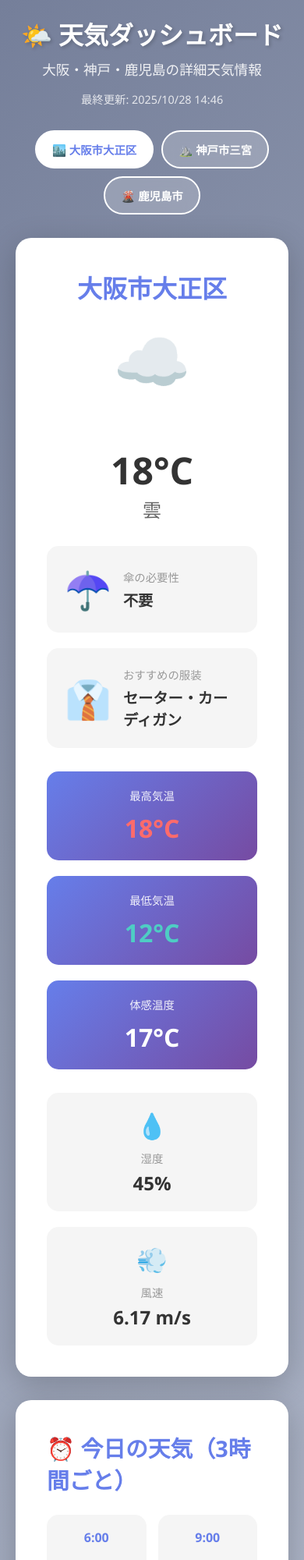
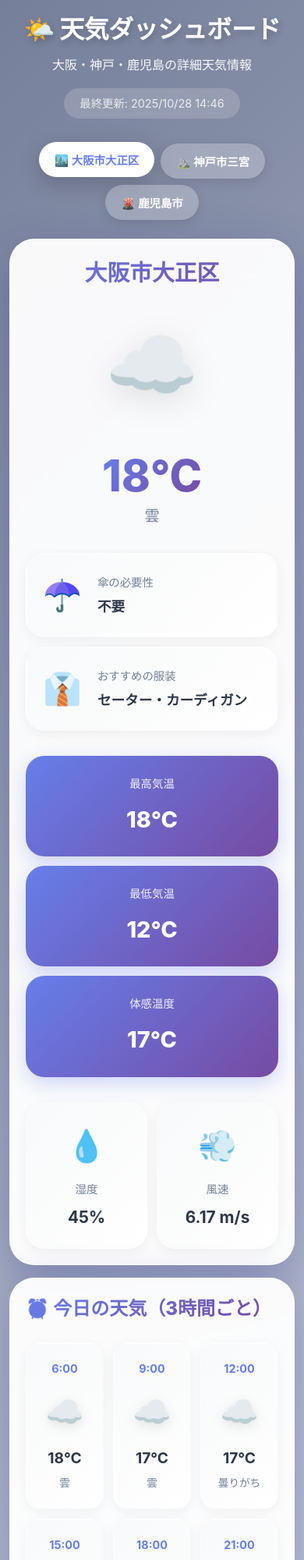
Before and after one commit to tkjo155/github-actions-handson, a website: page public/index.html in a window 390 px wide. Shown: the top 2000 px of the page at 78% size. Drawn offline with Linux system fonts and the light colour scheme.

Commit message:
Modernize UI: glassmorphism, better mobile, smooth animations

```diff
--- a/public/css/style.css
+++ b/public/css/style.css
@@ -4,12 +4,26 @@
     box-sizing: border-box;
 }
 
+:root {
+    --primary-gradient: linear-gradient(135deg, #667eea 0%, #764ba2 100%);
+    --glass-bg: rgba(255, 255, 255, 0.95);
+    --glass-border: rgba(255, 255, 255, 0.3);
+    --shadow-soft: 0 8px 32px 0 rgba(31, 38, 135, 0.15);
+    --shadow-medium: 0 15px 40px 0 rgba(31, 38, 135, 0.2);
+    --shadow-strong: 0 20px 60px 0 rgba(31, 38, 135, 0.3);
+    --text-dark: #2d3748;
+    --text-light: #718096;
+    --border-radius: 24px;
+    --border-radius-lg: 32px;
+}
+
 body {
-    font-family: 'Segoe UI', Tahoma, Geneva, Verdana, sans-serif;
-    background: linear-gradient(135deg, #667eea 0%, #764ba2 100%);
+    font-family: -apple-system, BlinkMacSystemFont, 'Segoe UI', 'Roboto', 'Helvetica Neue', Arial, sans-serif;
+    background: var(--primary-gradient);
     min-height: 100vh;
-    padding: 20px;
-    color: #333;
+    padding: 16px;
+    color: var(--text-dark);
+    line-height: 1.6;
 }
 
 .container {
@@ -17,75 +31,124 @@ body {
     margin: 0 auto;
 }
 
+/* ヘッダー */
 header {
     text-align: center;
     color: white;
-    margin-bottom: 30px;
+    margin-bottom: 32px;
+    animation: fadeInDown 0.6s ease-out;
+}
+
+@keyframes fadeInDown {
+    from {
+        opacity: 0;
+        transform: translateY(-30px);
+    }
+    to {
+        opacity: 1;
+        transform: translateY(0);
+    }
 }
 
 h1 {
-    font-size: 2.5rem;
-    margin-bottom: 10px;
-    text-shadow: 2px 2px 4px rgba(0, 0, 0, 0.2);
+    font-size: clamp(2rem, 5vw, 3rem);
+    margin-bottom: 12px;
+    font-weight: 800;
+    text-shadow: 2px 4px 8px rgba(0, 0, 0, 0.2);
+    letter-spacing: -0.5px;
 }
 
 .subtitle {
-    font-size: 1.1rem;
-    opacity: 0.9;
+    font-size: clamp(1rem, 2.5vw, 1.2rem);
+    opacity: 0.95;
+    font-weight: 500;
 }
 
 .update-info {
-    margin-top: 15px;
+    margin-top: 16px;
     font-size: 0.9rem;
-    opacity: 0.8;
+    opacity: 0.85;
+    padding: 8px 20px;
+    background: rgba(255, 255, 255, 0.2);
+    border-radius: 20px;
+    display: inline-block;
+    backdrop-filter: blur(10px);
 }
 
-/* 地点切り替えタブ */
+/* タブ */
 .location-tabs {
     display: flex;
-    gap: 10px;
-    margin-bottom: 30px;
+    gap: 12px;
+    margin-bottom: 32px;
     justify-content: center;
     flex-wrap: wrap;
+    animation: fadeIn 0.8s ease-out;
+}
+
+@keyframes fadeIn {
+    from { opacity: 0; }
+    to { opacity: 1; }
 }
 
 .tab-btn {
-    padding: 15px 30px;
-    border: 2px solid white;
+    padding: 14px 28px;
+    border: none;
     border-radius: 50px;
-    background: rgba(255, 255, 255, 0.2);
+    background: rgba(255, 255, 255, 0.25);
     color: white;
-    font-weight: bold;
-    font-size: 1rem;
+    font-weight: 600;
+    font-size: clamp(0.9rem, 2vw, 1rem);
     cursor: pointer;
-    transition: all 0.3s;
+    transition: all 0.3s cubic-bezier(0.4, 0, 0.2, 1);
     backdrop-filter: blur(10px);
+    box-shadow: 0 4px 15px rgba(0, 0, 0, 0.1);
+    position: relative;
+    overflow: hidden;
+}
+
+.tab-btn::before {
+    content: '';
+    position: absolute;
+    top: 0;
+    left: -100%;
+    width: 100%;
+    height: 100%;
+    background: linear-gradient(90deg, transparent, rgba(255, 255, 255, 0.3), transparent);
+    transition: left 0.5s;
+}
+
+.tab-btn:hover::before {
+    left: 100%;
 }
 
 .tab-btn:hover {
-    background: rgba(255, 255, 255, 0.3);
+    background: rgba(255, 255, 255, 0.35);
     transform: translateY(-2px);
+    box-shadow: 0 8px 25px rgba(0, 0, 0, 0.15);
 }
 
 .tab-btn.active {
     background: white;
     color: #667eea;
+    box-shadow: 0 8px 30px rgba(0, 0, 0, 0.2);
+    transform: translateY(-2px);
 }
 
 /* ローディング */
 .loading {
     text-align: center;
-    padding: 60px 20px;
+    padding: 80px 20px;
     color: white;
+    animation: fadeIn 0.5s;
 }
 
 .spinner {
-    width: 50px;
-    height: 50px;
-    border: 5px solid rgba(255, 255, 255, 0.3);
+    width: 60px;
+    height: 60px;
+    border: 6px solid rgba(255, 255, 255, 0.3);
     border-top-color: white;
     border-radius: 50%;
-    margin: 0 auto 20px;
+    margin: 0 auto 24px;
     animation: spin 1s linear infinite;
 }
 
@@ -93,47 +156,79 @@ h1 {
     to { transform: rotate(360deg); }
 }
 
-/* エラー表示 */
+.loading p {
+    font-size: 1.1rem;
+    font-weight: 500;
+}
+
+/* エラー */
 .error {
-    background: #ff5252;
+    background: linear-gradient(135deg, #ff6b6b, #ee5a6f);
     color: white;
-    padding: 20px;
-    border-radius: 15px;
+    padding: 24px;
+    border-radius: var(--border-radius);
     text-align: center;
-    margin-bottom: 20px;
+    margin-bottom: 24px;
+    box-shadow: var(--shadow-medium);
+    animation: shake 0.5s;
+}
+
+@keyframes shake {
+    0%, 100% { transform: translateX(0); }
+    25% { transform: translateX(-10px); }
+    75% { transform: translateX(10px); }
 }
 
 /* 現在の天気 */
 .current-weather {
-    background: white;
-    border-radius: 20px;
-    padding: 40px;
-    margin-bottom: 30px;
-    box-shadow: 0 10px 40px rgba(0, 0, 0, 0.2);
+    background: var(--glass-bg);
+    border-radius: var(--border-radius-lg);
+    padding: clamp(24px, 5vw, 48px);
+    margin-bottom: 24px;
+    box-shadow: var(--shadow-strong);
+    backdrop-filter: blur(20px);
+    border: 1px solid var(--glass-border);
+    animation: fadeInUp 0.6s ease-out;
+}
+
+@keyframes fadeInUp {
+    from {
+        opacity: 0;
+        transform: translateY(30px);
+    }
+    to {
+        opacity: 1;
+        transform: translateY(0);
+    }
 }
 
 .location-name {
     text-align: center;
-    margin-bottom: 30px;
+    margin-bottom: 32px;
 }
 
 .location-name h2 {
-    font-size: 2rem;
-    color: #667eea;
+    font-size: clamp(1.8rem, 4vw, 2.5rem);
+    background: linear-gradient(135deg, #667eea, #764ba2);
+    -webkit-background-clip: text;
+    -webkit-text-fill-color: transparent;
+    background-clip: text;
+    font-weight: 800;
 }
 
 .weather-main {
     display: flex;
     align-items: center;
     justify-content: center;
-    gap: 40px;
-    margin-bottom: 30px;
+    gap: clamp(20px, 5vw, 48px);
+    margin-bottom: 32px;
     flex-wrap: wrap;
 }
 
 .weather-icon-large {
-    font-size: 8rem;
+    font-size: clamp(6rem, 15vw, 10rem);
     animation: float 3s ease-in-out infinite;
+    filter: drop-shadow(0 10px 20px rgba(0, 0, 0, 0.1));
 }
 
 @keyframes float {
@@ -146,290 +241,295 @@ h1 {
 }
 
 .temperature {
-    font-size: 4rem;
-    font-weight: bold;
-    color: #333;
+    font-size: clamp(3.5rem, 10vw, 5rem);
+    font-weight: 800;
+    background: linear-gradient(135deg, #667eea, #764ba2);
+    -webkit-background-clip: text;
+    -webkit-text-fill-color: transparent;
+    background-clip: text;
+    line-height: 1;
+    margin-bottom: 8px;
 }
 
 .description {
-    font-size: 1.5rem;
-    color: #666;
-    text-transform: capitalize;
+    font-size: clamp(1.2rem, 3vw, 1.8rem);
+    color: var(--text-light);
+    font-weight: 500;
 }
 
 /* 重要情報カード */
 .important-info {
     display: grid;
-    grid-template-columns: repeat(auto-fit, minmax(250px, 1fr));
+    grid-template-columns: repeat(auto-fit, minmax(280px, 1fr));
     gap: 20px;
-    margin-bottom: 30px;
+    margin-bottom: 32px;
 }
 
 .info-card {
     display: flex;
     align-items: center;
-    gap: 15px;
-    padding: 20px;
-    background: #f5f5f5;
-    border-radius: 15px;
-    transition: all 0.3s;
-    border: 3px solid transparent;
+    gap: 20px;
+    padding: 24px;
+    background: linear-gradient(135deg, #f8f9fa, #ffffff);
+    border-radius: var(--border-radius);
+    transition: all 0.3s cubic-bezier(0.4, 0, 0.2, 1);
+    border: 2px solid transparent;
+    box-shadow: 0 4px 15px rgba(0, 0, 0, 0.05);
 }
 
 .info-card:hover {
-    transform: translateY(-5px);
-    box-shadow: 0 5px 15px rgba(0, 0, 0, 0.1);
+    transform: translateY(-8px);
+    box-shadow: 0 12px 35px rgba(0, 0, 0, 0.12);
 }
 
 .info-card.warning {
-    background: #fff3cd;
+    background: linear-gradient(135deg, #fff3cd, #ffe69c);
     border-color: #ffc107;
+    animation: pulse 2s infinite;
+}
+
+@keyframes pulse {
+    0%, 100% { box-shadow: 0 4px 15px rgba(255, 193, 7, 0.3); }
+    50% { box-shadow: 0 4px 25px rgba(255, 193, 7, 0.5); }
 }
 
 .info-icon {
-    font-size: 3rem;
+    font-size: clamp(2.5rem, 6vw, 3.5rem);
+    flex-shrink: 0;
 }
 
 .info-content {
     flex: 1;
+    min-width: 0;
 }
 
 .info-label {
     font-size: 0.9rem;
-    color: #999;
-    margin-bottom: 5px;
+    color: var(--text-light);
+    margin-bottom: 6px;
+    font-weight: 500;
 }
 
 .info-value {
-    font-size: 1.2rem;
-    font-weight: bold;
-    color: #333;
+    font-size: clamp(1.1rem, 2.5vw, 1.4rem);
+    font-weight: 700;
+    color: var(--text-dark);
+    word-wrap: break-word;
 }
 
 /* 気温情報 */
 .temp-info {
     display: grid;
-    grid-template-columns: repeat(auto-fit, minmax(150px, 1fr));
-    gap: 20px;
-    margin-bottom: 30px;
+    grid-template-columns: repeat(auto-fit, minmax(140px, 1fr));
+    gap: 16px;
+    margin-bottom: 32px;
 }
 
 .temp-item {
     text-align: center;
-    padding: 20px;
-    background: linear-gradient(135deg, #667eea 0%, #764ba2 100%);
-    border-radius: 15px;
+    padding: 24px 16px;
+    background: linear-gradient(135deg, #667eea, #764ba2);
+    border-radius: var(--border-radius);
     color: white;
+    box-shadow: 0 8px 25px rgba(102, 126, 234, 0.3);
+    transition: transform 0.3s;
+}
+
+.temp-item:hover {
+    transform: translateY(-5px) scale(1.02);
 }
 
 .temp-label {
     display: block;
     font-size: 0.9rem;
     opacity: 0.9;
-    margin-bottom: 10px;
+    margin-bottom: 12px;
+    font-weight: 500;
 }
 
 .temp-value {
     display: block;
-    font-size: 2rem;
-    font-weight: bold;
-}
-
-.temp-value.high {
-    color: #ff6b6b;
-}
-
-.temp-value.low {
-    color: #4ecdc4;
+    font-size: clamp(1.8rem, 4vw, 2.5rem);
+    font-weight: 800;
 }
 
 /* 統計情報 */
 .weather-stats {
     display: grid;
-    grid-template-columns: repeat(auto-fit, minmax(150px, 1fr));
-    gap: 20px;
+    grid-template-columns: repeat(auto-fit, minmax(140px, 1fr));
+    gap: 16px;
 }
 
 .stat-item {
     text-align: center;
-    padding: 20px;
-    background: #f5f5f5;
-    border-radius: 15px;
-    transition: transform 0.3s;
+    padding: 24px 16px;
+    background: linear-gradient(135deg, #f8f9fa, #ffffff);
+    border-radius: var(--border-radius);
+    transition: all 0.3s;
+    box-shadow: 0 4px 15px rgba(0, 0, 0, 0.05);
 }
 
 .stat-item:hover {
     transform: translateY(-5px);
+    box-shadow: 0 8px 25px rgba(0, 0, 0, 0.1);
 }
 
 .stat-icon {
-    font-size: 2rem;
+    font-size: 2.5rem;
     display: block;
-    margin-bottom: 10px;
+    margin-bottom: 12px;
 }
 
 .stat-label {
     display: block;
-    color: #999;
+    color: var(--text-light);
     font-size: 0.9rem;
-    margin-bottom: 5px;
+    margin-bottom: 8px;
+    font-weight: 500;
 }
 
 .stat-value {
     display: block;
-    font-size: 1.5rem;
-    font-weight: bold;
-    color: #333;
+    font-size: clamp(1.3rem, 3vw, 1.8rem);
+    font-weight: 700;
+    color: var(--text-dark);
 }
 
-/* 時間帯別の天気 */
-.hourly-forecast {
-    background: white;
-    border-radius: 20px;
-    padding: 40px;
-    margin-bottom: 30px;
-    box-shadow: 0 10px 40px rgba(0, 0, 0, 0.2);
+/* 時間帯別・5日間予報 */
+.hourly-forecast,
+.forecast {
+    background: var(--glass-bg);
+    border-radius: var(--border-radius-lg);
+    padding: clamp(24px, 5vw, 40px);
+    margin-bottom: 24px;
+    box-shadow: var(--shadow-strong);
+    backdrop-filter: blur(20px);
+    border: 1px solid var(--glass-border);
+    animation: fadeInUp 0.8s ease-out;
 }
 
-.hourly-forecast h3 {
-    font-size: 1.8rem;
-    margin-bottom: 25px;
-    color: #667eea;
+.hourly-forecast h3,
+.forecast h3 {
+    font-size: clamp(1.5rem, 3vw, 2rem);
+    margin-bottom: 24px;
+    background: linear-gradient(135deg, #667eea, #764ba2);
+    -webkit-background-clip: text;
+    -webkit-text-fill-color: transparent;
+    background-clip: text;
+    font-weight: 800;
 }
 
-.hourly-container {
+.hourly-container,
+.forecast-container {
     display: grid;
     grid-template-columns: repeat(auto-fill, minmax(120px, 1fr));
-    gap: 15px;
+    gap: 16px;
 }
 
-.hourly-item {
+.hourly-item,
+.forecast-item {
     text-align: center;
-    padding: 15px;
-    background: #f5f5f5;
-    border-radius: 15px;
-    transition: all 0.3s;
-    border: 3px solid transparent;
+    padding: 20px 12px;
+    background: linear-gradient(135deg, #f8f9fa, #ffffff);
+    border-radius: 20px;
+    transition: all 0.3s cubic-bezier(0.4, 0, 0.2, 1);
+    border: 2px solid transparent;
+    box-shadow: 0 4px 15px rgba(0, 0, 0, 0.05);
     position: relative;
+    overflow: hidden;
 }
 
-.hourly-item:hover {
-    transform: translateY(-5px);
-    box-shadow: 0 5px 15px rgba(0, 0, 0, 0.1);
+.hourly-item:hover,
+.forecast-item:hover {
+    transform: translateY(-8px) scale(1.02);
+    box-shadow: 0 12px 35px rgba(0, 0, 0, 0.15);
 }
 
 .hourly-item.rain {
-    background: #e3f2fd;
+    background: linear-gradient(135deg, #e3f2fd, #bbdefb);
     border-color: #2196F3;
 }
 
-.hourly-time {
-    font-weight: bold;
+.hourly-time,
+.forecast-date {
+    font-weight: 700;
     color: #667eea;
-    margin-bottom: 10px;
-    font-size: 1rem;
+    margin-bottom: 12px;
+    font-size: clamp(0.9rem, 2vw, 1.1rem);
 }
 
-.hourly-icon {
-    font-size: 2.5rem;
-    margin: 10px 0;
+.hourly-icon,
+.forecast-icon {
+    font-size: clamp(2.5rem, 6vw, 3.5rem);
+    margin: 12px 0;
+    filter: drop-shadow(0 4px 8px rgba(0, 0, 0, 0.1));
 }
 
-.hourly-temp {
-    font-size: 1.3rem;
-    font-weight: bold;
-    color: #333;
-    margin-bottom: 5px;
+.hourly-temp,
+.forecast-temp {
+    font-size: clamp(1.2rem, 3vw, 1.6rem);
+    font-weight: 700;
+    color: var(--text-dark);
+    margin-bottom: 6px;
 }
 
-.hourly-desc {
-    color: #666;
+.hourly-desc,
+.forecast-desc {
+    color: var(--text-light);
     font-size: 0.85rem;
+    font-weight: 500;
 }
 
 .rain-tag {
-    margin-top: 8px;
-    padding: 4px 8px;
+    margin-top: 12px;
+    padding: 6px 12px;
     background: #2196F3;
     color: white;
-    border-radius: 10px;
+    border-radius: 12px;
     font-size: 0.8rem;
-    font-weight: bold;
-}
-
-/* 天気予報 */
-.forecast {
-    background: white;
-    border-radius: 20px;
-    padding: 40px;
-    box-shadow: 0 10px 40px rgba(0, 0, 0, 0.2);
-}
-
-.forecast h3 {
-    font-size: 1.8rem;
-    margin-bottom: 25px;
-    color: #667eea;
-}
-
-.forecast-container {
-    display: grid;
-    grid-template-columns: repeat(auto-fit, minmax(150px, 1fr));
-    gap: 20px;
-}
-
-.forecast-item {
-    text-align: center;
-    padding: 20px;
-    background: #f5f5f5;
-    border-radius: 15px;
-    transition: all 0.3s;
-}
-
-.forecast-item:hover {
-    transform: translateY(-5px);
-    box-shadow: 0 5px 15px rgba(0, 0, 0, 0.1);
-}
-
-.forecast-date {
-    font-weight: bold;
-    color: #667eea;
-    margin-bottom: 10px;
-}
-
-.forecast-icon {
-    font-size: 3rem;
-    margin: 10px 0;
-}
-
-.forecast-temp {
-    font-size: 1.5rem;
-    font-weight: bold;
-    color: #333;
-}
-
-.forecast-desc {
-    color: #666;
-    font-size: 0.9rem;
-    margin-top: 5px;
+    font-weight: 700;
+    display: inline-block;
 }
 
 /* フッター */
 footer {
     text-align: center;
-    margin-top: 40px;
+    margin-top: 48px;
+    padding: 24px;
     color: white;
-    opacity: 0.8;
+    opacity: 0.9;
+    font-size: 0.9rem;
 }
 
 footer a {
     color: white;
+    text-decoration: none;
+    font-weight: 600;
+    transition: opacity 0.3s;
+}
+
+footer a:hover {
+    opacity: 0.8;
     text-decoration: underline;
 }
 
-/* レスポンシブ */
+/* レスポンシブ調整 */
 @media (max-width: 768px) {
+    body {
+        padding: 12px;
+    }
+
+    .container {
+        padding: 0;
+    }
+
     h1 {
-        font-size: 2rem;
+        margin-bottom: 8px;
+    }
+
+    .location-tabs {
+        gap: 8px;
+        margin-bottom: 24px;
     }
 
     .tab-btn {
@@ -437,24 +537,46 @@ footer a {
         font-size: 0.9rem;
     }
 
+    .current-weather,
+    .hourly-forecast,
+    .forecast {
+        padding: 20px;
+        margin-bottom: 16px;
+    }
+
     .weather-main {
         flex-direction: column;
-        text-align: center;
-    }
-
-    .weather-icon-large {
-        font-size: 5rem;
-    }
-
-    .temperature {
-        font-size: 3rem;
+        gap: 24px;
     }
 
     .important-info {
         grid-template-columns: 1fr;
+        gap: 12px;
     }
 
-    .hourly-container {
+    .info-card {
+        padding: 20px;
+    }
+
+    .temp-info,
+    .weather-stats {
+        grid-template-columns: repeat(auto-fit, minmax(100px, 1fr));
+        gap: 12px;
+    }
+
+    .hourly-container,
+    .forecast-container {
         grid-template-columns: repeat(auto-fill, minmax(100px, 1fr));
+        gap: 12px;
     }
 }
+
+@media (max-width: 480px) {
+    .temp-info {
+        grid-template-columns: 1fr;
+    }
+
+    .weather-stats {
+        grid-template-columns: 1fr 1fr;
+    }
+}
```
